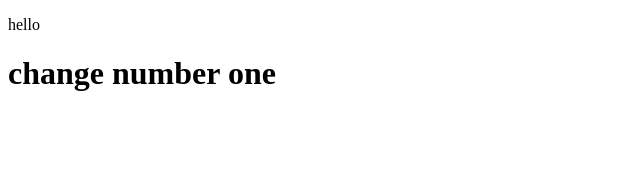
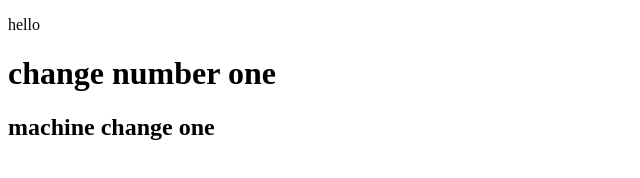
Before and after one commit to okmatthewj/SaasRepo, a plain HTML site: page index.html in a window 1280 px wide. Shown: the whole page, without its empty margins (0-640 px from the left). Drawn offline with Linux system fonts and the light colour scheme.

Commit message:
'machine'

```diff
--- a/index.html
+++ b/index.html
@@ -9,5 +9,6 @@
 <body>
     <p>hello</p>
     <h1>change number one</h1>
+    <h2>machine change one</h2>
 </body>
 </html>
```
